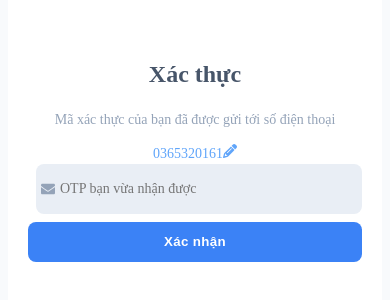
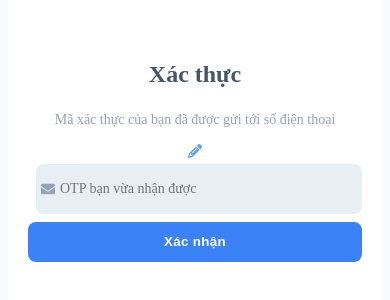
Before and after one commit to DiamondShopSystem/FrontEnd, a React (Create React App) app: page /user/verify/otp in a window 390 px wide. Shown: the part 280-580 px from the top of the page. Built offline with nearby package versions, Linux system fonts and the light colour scheme.

Commit message:
thêm truyền phoneNumber từ UserLogin tới VerifyOtp

```diff
--- a/src/components/client/GetResultContext.jsx
+++ b/src/components/client/GetResultContext.jsx
@@ -4,9 +4,10 @@ export const GetResultContext = createContext();
 
 const GetResultProvider = ({children}) => {
 
-  const [result, setResult] = useState();
+  const [result, setResult,] = useState([]);
+  const [phoneNumber, setPhoneNumber] = useState([]);
 
-  return <GetResultContext.Provider value={{result, setResult}}>{children}</GetResultContext.Provider>
+  return <GetResultContext.Provider value={{result, setResult, phoneNumber, setPhoneNumber }}>{children}</GetResultContext.Provider>
 }
 
 export default GetResultProvider
--- a/src/components/client/UserLogin.jsx
+++ b/src/components/client/UserLogin.jsx
@@ -21,7 +21,7 @@ const UserLogin = () => {
     const [number, setNumber] = useState("");
     const navigate = useNavigate();
     const [otp, setOtp] = useState("");
-    const { setResult } = useContext(GetResultContext);
+    const { setResult , setPhoneNumber } = useContext(GetResultContext);
 
     function setUpRecaptha(number) {
         const recaptchaVerifier = new RecaptchaVerifier(auth, 'recaptcha-container', {
@@ -39,14 +39,15 @@ const UserLogin = () => {
         e.preventDefault();
         console.log(number);
         setError("");
-        if (number === "" || number === undefined || number.length < 12)
+        if (number === "" || number === undefined || number.length < 12) {
             return setError("Số điện thoại không hợp lệ");
+        }
         try {
-            const response = await setUpRecaptha(number);
-            console.log(response);
-            setResult(response);
-            console.log(otp);
-
+            // const response = await setUpRecaptha(number);
+            // console.log(response);
+            // setResult(response);
+            // console.log(otp);
+            setPhoneNumber(number);
             navigate("/user/verify/otp");
         } catch (err) {
             return setError("Số điện thoại không hợp lệ");
--- a/src/components/client/VerifyOtp.jsx
+++ b/src/components/client/VerifyOtp.jsx
@@ -1,27 +1,13 @@
-import { FaArrowLeft } from "react-icons/fa";
-import { FaCheckCircle } from "react-icons/fa";
-import { FaPhone } from "react-icons/fa6";
 import { FaPencil } from "react-icons/fa6";
 import { FaEnvelope } from "react-icons/fa";
 import "./VerifyOtp.css";
-import { Link, useNavigate } from "react-router-dom";
-import { Form, Alert } from "react-bootstrap";
+import {  useNavigate } from "react-router-dom";
+import { Form } from "react-bootstrap";
 import { Button } from "react-bootstrap";
 import "react-phone-number-input/style.css";
-import PhoneInput from "react-phone-number-input";
 import "./UserLogin"
-import { createContext, useContext, useEffect, useState } from "react";
-import {
-    createUserWithEmailAndPassword,
-    signInWithEmailAndPassword,
-    onAuthStateChanged,
-    signOut,
-    GoogleAuthProvider,
-    signInWithPopup,
-    RecaptchaVerifier,
-    signInWithPhoneNumber,
-} from "firebase/auth";
-import { auth } from "../../config/firebase";
+import {useContext,  useState } from "react";
+
 
 import { GetResultContext } from "./GetResultContext";
 
@@ -31,10 +17,8 @@ import { GetResultContext } from "./GetResultContext";
 const VerifyOtp = () => {
 
     const [error, setError] = useState("");
-    const [number, setNumber] = useState("");
-    const [flag, setFlag] = useState(false);
     const [otp, setOtp] = useState("");
-    const { result } = useContext(GetResultContext);
+    const { result , phoneNumber } = useContext(GetResultContext);
     const navigate = useNavigate();
 
     const verifyOtp = async (e) => {
@@ -44,7 +28,7 @@ const VerifyOtp = () => {
         if (otp === "" || otp === null) return;
         try {
             await result.confirm(otp);
-            alert("Đăng nhập thành công");
+
         } catch (err) {
             alert("Sai rồi mày ơi");
         }
@@ -59,7 +43,7 @@ const VerifyOtp = () => {
                             <h2 className="text-2xl font-semibold text-slate-600 dark:text-navy-100">Xác thực</h2>
                             <p className="text-slate-400 dark:text-navy-300">Mã xác thực của bạn đã được gửi tới số điện thoại</p>
                             <a href="/user/login" className="text-blue-400  focus:outline-none font-light py-2 px-4 rounded inline-flex items-center">
-                                <span>0365320161</span>
+                                <span>{phoneNumber}</span>
                                 <FaPencil />
                             </a>
                         </div>
```
